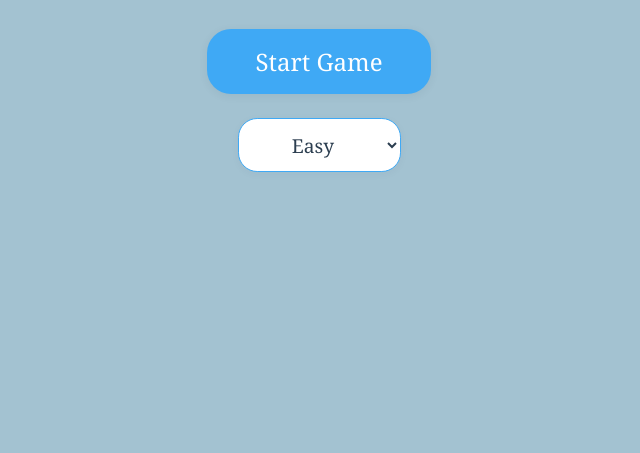
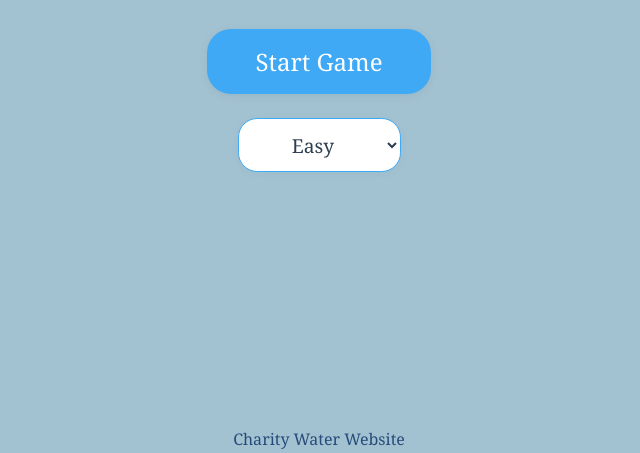
Before and after one commit to Daringdeveloper25/Purity-Pursuit-V2, a plain HTML site: page index.html in a window 1280 px wide. Shown: the part 347-800 px from the top of the page, without its empty margins (321-961 px from the left). Drawn offline with Linux system fonts and the light colour scheme.

Commit message:
Made a link to the Charity Water website for the game

```diff
--- a/index.html
+++ b/index.html
@@ -62,5 +62,15 @@
     <button id="congrats-quit-btn">Quit Game</button>
   </div>
   <script src="index.js"></script>
+  <footer>
+    <a
+      href="https://www.charitywater.org/main?_gl=1*tnzabw*_up*MQ..*_gs*MQ..&gclid=CjwKCAjw3_PCBhA2EiwAkH_j4sBwbla1XQ1sZS-04Pmvi4GVzB1MK2yylIJyGTFAx7C_hMtoEh7mQxoC2bwQAvD_BwE&gbraid=0AAAAADNj5D_ubSezzI_ElKtoDp9NwQlee"
+      class="charity-link"
+      target="_blank"
+      rel="noopener noreferrer"
+    >
+      <h4>Charity Water Website</h4>
+    </a>
+  </footer>
 </body>
 </html>
--- a/style.css
+++ b/style.css
@@ -343,6 +343,38 @@ header h1 {
   border-color: #7fd3ff;
 }
 
+/* Footer styles */
+footer {
+  width: 100%;
+  text-align: center;
+  position: fixed;
+  left: 0;
+  bottom: 0;
+  background: transparent;
+  padding: 0.2rem 0 0.2rem 0;
+  z-index: 2001;
+  box-shadow: none;
+}
+
+/* Charity Water link styles */
+.charity-link {
+  display: inline-block; /* Only wrap the text, not the full width */
+  text-decoration: none;
+  color: #264b7a;
+  transition: color 0.2s;
+  font-size: 0.95rem;
+}
+
+.charity-link h4 {
+  margin: 0;
+  font-size: 1rem;
+  font-weight: normal;
+}
+
+.charity-link:hover, .charity-link:focus {
+  color: #5ec6fa; /* Light blue on hover */
+}
+
 /* Import Google Fonts substitutes */
 @import url('https://fonts.googleapis.com/css2?family=Merriweather:wght@700&family=Georgia&display=swap');
 
```
